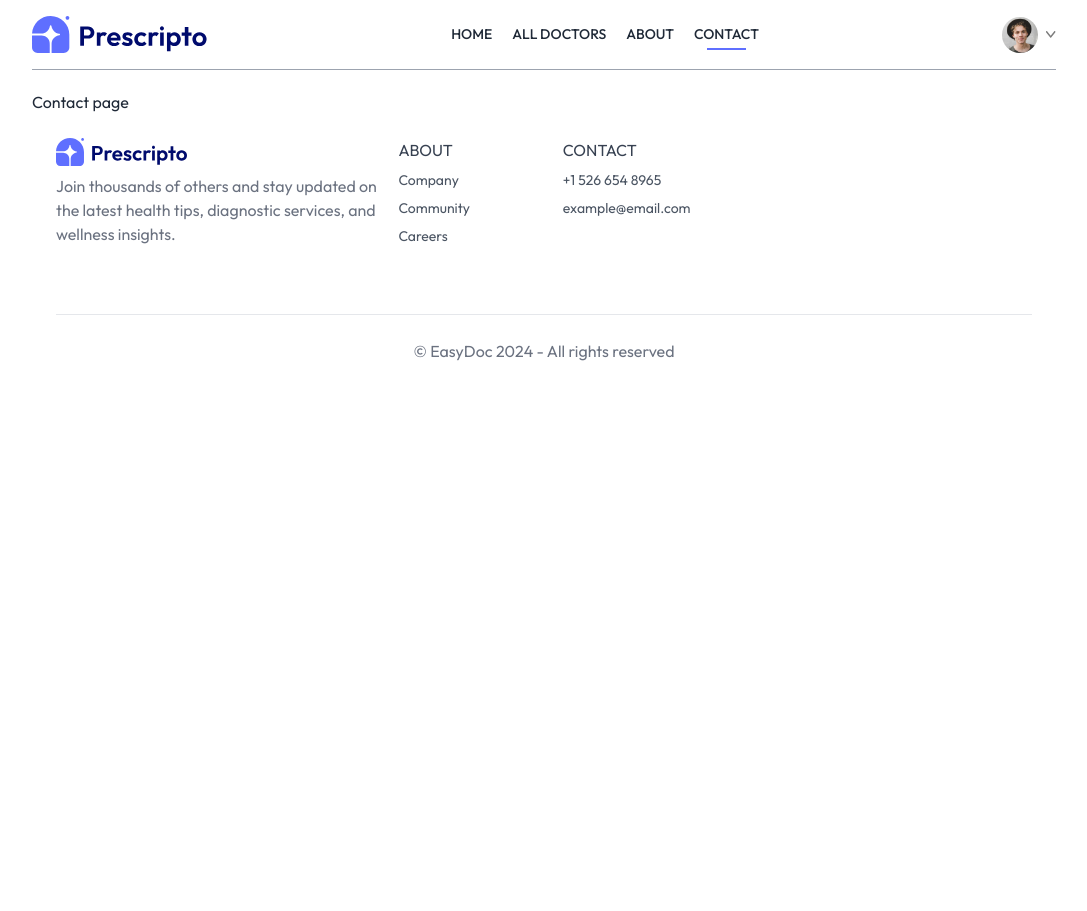
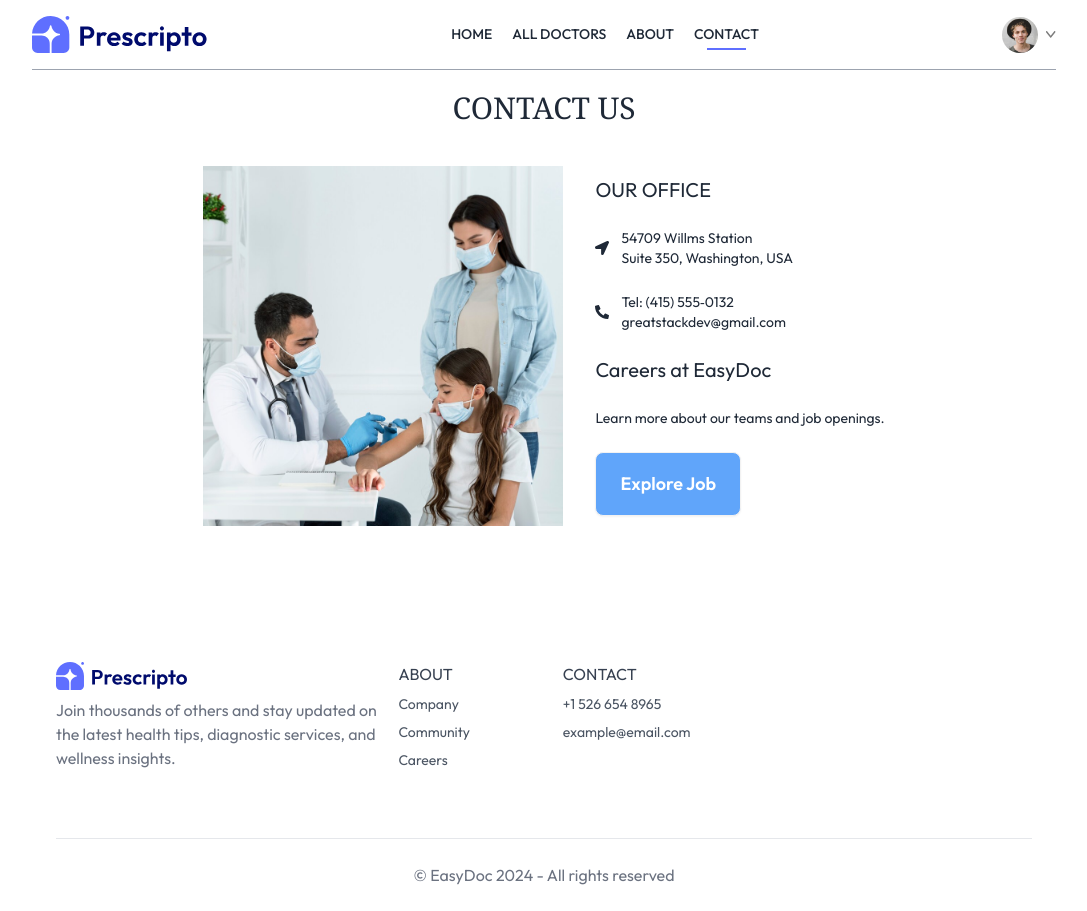
Before and after one commit to princemahmood117/Easy-doc-front, a React (Vite) app: page /contact in a window 1280 px wide. Shown: the whole page, without its empty margins (96-1183 px from the left). Before the commit the page ends 800 px from the top, so only its background shows below. Built offline with nearby package versions, Linux system fonts and the light colour scheme.

Commit message:
contact done

```diff
--- a/package.json
+++ b/package.json
@@ -15,6 +15,7 @@
     "match-sorter": "^7.0.0",
     "react": "^18.3.1",
     "react-dom": "^18.3.1",
+    "react-icons": "^5.3.0",
     "react-router-dom": "^6.27.0",
     "react-toastify": "^10.0.6",
     "sort-by": "^1.2.0"
--- a/src/App.jsx
+++ b/src/App.jsx
@@ -4,12 +4,13 @@ import Home from "./pages/Home";
 import Doctors from "./pages/Doctors";
 import Login from "./pages/Login";
 import About from "./pages/About";
-import Contact from "./pages/Contact";
+
 import MyProfile from "./pages/MyProfile";
 import MyAppointments from "./pages/MyAppointments";
 import Appointment from "./pages/Appointment";
 import Navbar from "./components/Navbar";
 import Footer from "./components/Footer/Footer";
+import Contact from "./pages/Contact/Contact";
 
 function App() {
   return (
--- a/src/pages/About.jsx
+++ b/src/pages/About.jsx
@@ -4,9 +4,9 @@ import WhyChooseUs from "./WhyChooseUs";
 const About = () => {
   return (
     <div>
-      <div className="text-center text-2xl pt-10 text-gray-500 mb-8">
-        <p>
-          About <span className="text-gray-600 font-medium">Us</span>{" "}
+      <div className="text-center text-3xl pt-10 mb-8">
+        <p className="font-serif">
+          About Us
         </p>
       </div>
 
--- a/src/pages/Contact.jsx
+++ /dev/null
@@ -1,10 +0,0 @@
-
-const Contact = () => {
-    return (
-        <div>
-            <p>Contact page</p>
-        </div>
-    );
-};
-
-export default Contact;
--- /dev/null
+++ b/src/pages/Contact/Contact.jsx
@@ -0,0 +1,41 @@
+import { FaLocationArrow, FaPhoneAlt } from "react-icons/fa";
+import { assets } from "../../assets/assets";
+
+const Contact = () => {
+  return (
+    <div>
+      <div className="text-center">
+        <p className="uppercase text-3xl font-serif">Contact Us</p>
+      </div>
+
+      <div className="flex flex-col justify-center md:flex-row gap-8 mb-28 text-sm my-10">
+
+        <img className="w-full md:max-w-[360px]" src={assets.contact_image} alt="" />
+
+        <div className="flex flex-col justify-center items-start gap-6">
+
+          <p className="text-xl">OUR OFFICE</p>
+
+          <div className="flex justify-center items-center gap-3">
+            <FaLocationArrow></FaLocationArrow>
+            54709 Willms Station <br />
+            Suite 350, Washington, USA
+          </div>
+
+          <div className="flex justify-center items-center gap-3">
+          <FaPhoneAlt/>
+           Tel: (415) 555‑0132 <br />  greatstackdev@gmail.com
+          </div>
+
+          <p className="text-xl">Careers at EasyDoc</p>
+
+          <p className="text-sm">Learn more about our teams and job openings.</p>
+
+          <button className="btn  sm:btn-sm md:btn-md lg:btn-lg bg-blue-400 hover:bg-blue-500 text-white">Explore Job</button>
+        </div>
+      </div>
+    </div>
+  );
+};
+
+export default Contact;
```
Also changed, not shown: 1 other file (tests, documents, lock files or other folders).
